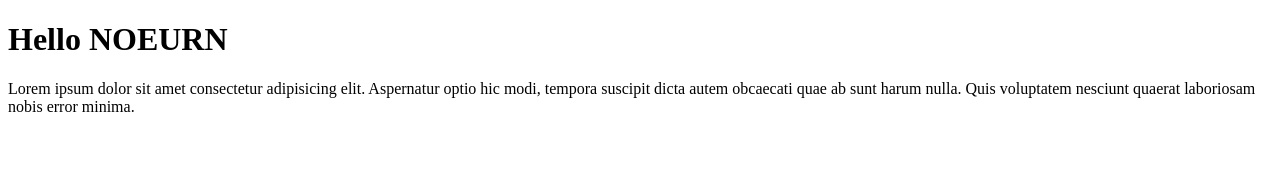
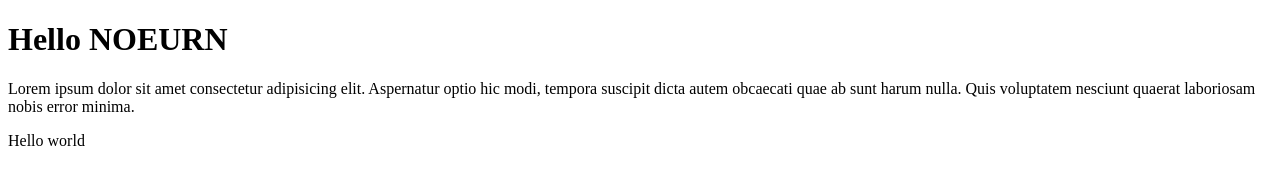
Before and after one commit to chum-aiml/test, a plain HTML site: page index.html in a window 1280 px wide. Drawn offline with Linux system fonts and the light colour scheme.

Commit message:
add span

```diff
--- a/index.html
+++ b/index.html
@@ -12,5 +12,8 @@
         Lorem ipsum dolor sit amet consectetur adipisicing elit. Aspernatur optio hic modi, tempora suscipit dicta autem obcaecati quae ab sunt harum nulla. Quis voluptatem nesciunt quaerat laboriosam nobis error minima.
 
     </p>
+    <span>
+        Hello world
+    </span>
 </body>
 </html>
```
